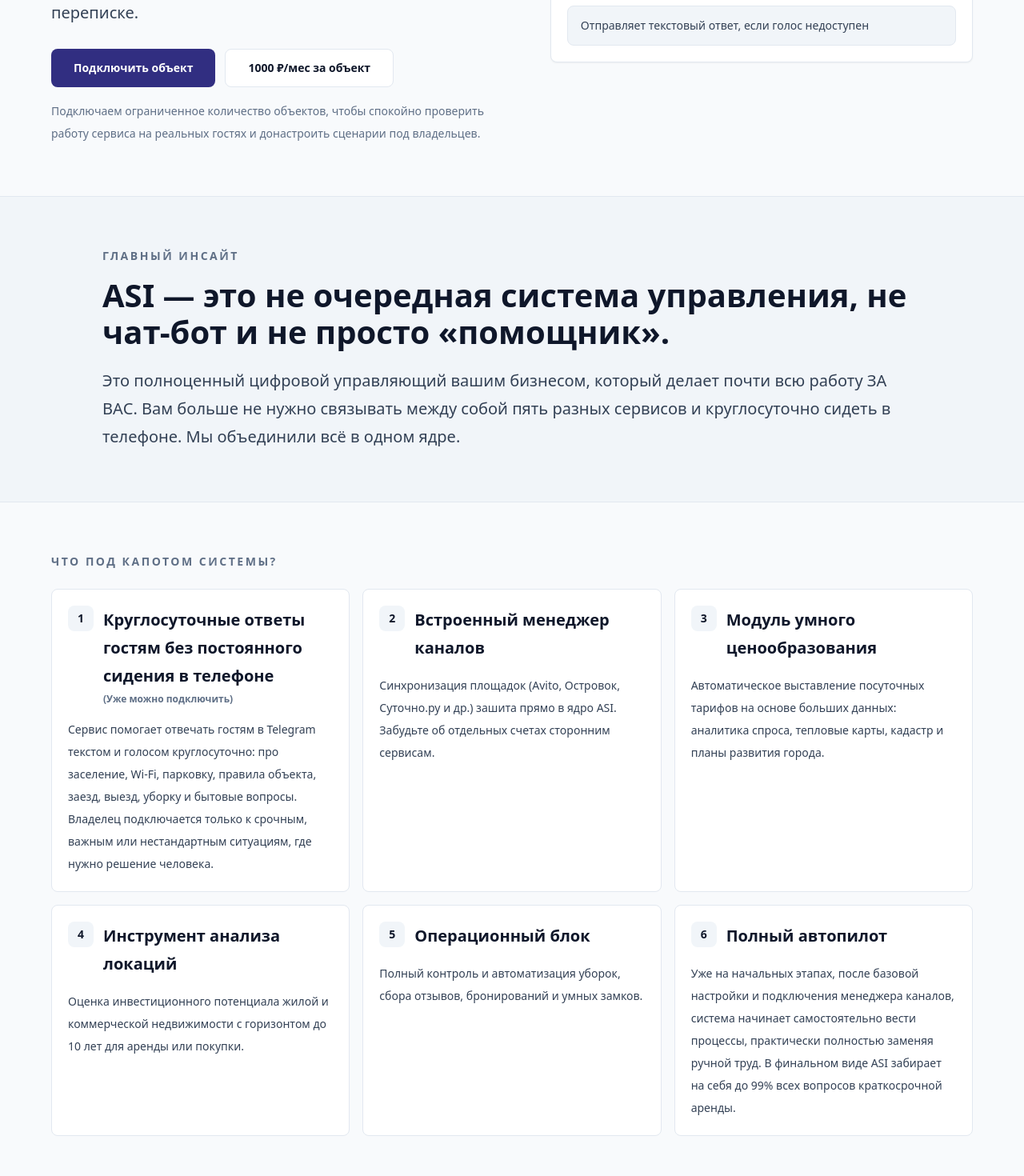
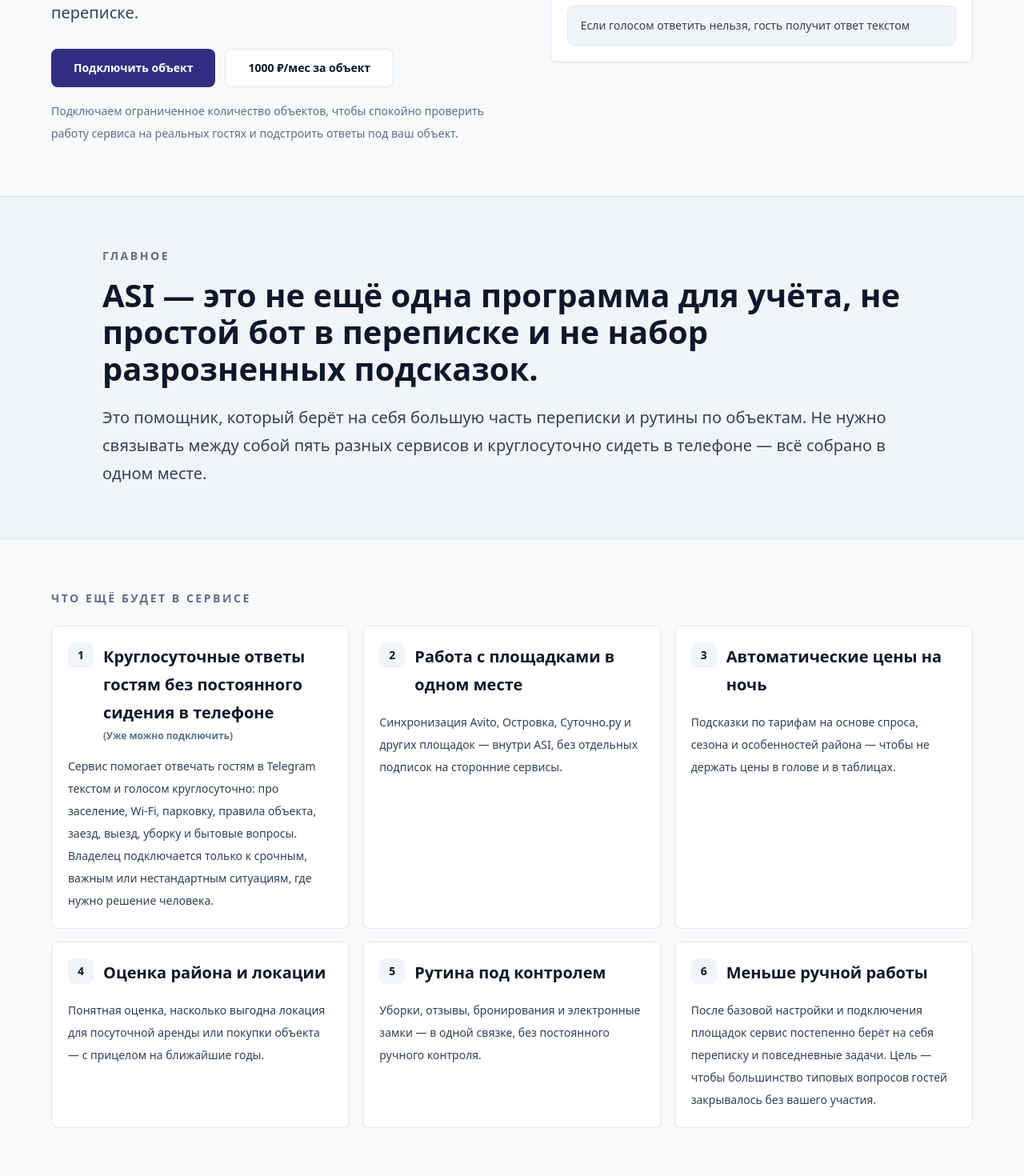
Before and after one commit to ASI-integration/asi-landing, a Next.js app: page /ru/early-access in a window 1280 px wide. Shown: the part 480-1950 px from the top of the page at 80% size. Built offline with nearby package versions, Linux system fonts and the light colour scheme.

Commit message:
fix: simplify early access page text

```diff
--- a/src/app/ru/early-access/page.tsx
+++ b/src/app/ru/early-access/page.tsx
@@ -6,8 +6,8 @@ import { RuPublicNavHeader } from '@/components/ru/RuPublicNavHeader';
 import { ThemeProvider } from '@/theme/ThemeProvider';
 
 export const metadata: Metadata = {
-  title: 'Ранний доступ: автопилот для посуточной недвижимости - ASI',
-  description: 'Ранний доступ ASI для владельцев и управляющих посуточной недвижимостью.',
+  title: 'Ранний доступ ASI для посуточной аренды',
+  description: 'Ранний доступ ASI для владельцев посуточных объектов: ответы гостям, меньше рутины в переписке.',
 };
 
 const featureItems = [
@@ -17,24 +17,24 @@ const featureItems = [
     text: 'Сервис помогает отвечать гостям в Telegram текстом и голосом круглосуточно: про заселение, Wi-Fi, парковку, правила объекта, заезд, выезд, уборку и бытовые вопросы. Владелец подключается только к срочным, важным или нестандартным ситуациям, где нужно решение человека.',
   },
   {
-    title: 'Встроенный менеджер каналов',
-    text: 'Синхронизация площадок (Avito, Островок, Суточно.ру и др.) зашита прямо в ядро ASI. Забудьте об отдельных счетах сторонним сервисам.',
+    title: 'Работа с площадками в одном месте',
+    text: 'Синхронизация Avito, Островка, Суточно.ру и других площадок — внутри ASI, без отдельных подписок на сторонние сервисы.',
   },
   {
-    title: 'Модуль умного ценообразования',
-    text: 'Автоматическое выставление посуточных тарифов на основе больших данных: аналитика спроса, тепловые карты, кадастр и планы развития города.',
+    title: 'Автоматические цены на ночь',
+    text: 'Подсказки по тарифам на основе спроса, сезона и особенностей района — чтобы не держать цены в голове и в таблицах.',
   },
   {
-    title: 'Инструмент анализа локаций',
-    text: 'Оценка инвестиционного потенциала жилой и коммерческой недвижимости с горизонтом до 10 лет для аренды или покупки.',
+    title: 'Оценка района и локации',
+    text: 'Понятная оценка, насколько выгодна локация для посуточной аренды или покупки объекта — с прицелом на ближайшие годы.',
   },
   {
-    title: 'Операционный блок',
-    text: 'Полный контроль и автоматизация уборок, сбора отзывов, бронирований и умных замков.',
+    title: 'Рутина под контролем',
+    text: 'Уборки, отзывы, бронирования и электронные замки — в одной связке, без постоянного ручного контроля.',
   },
   {
-    title: 'Полный автопилот',
-    text: 'Уже на начальных этапах, после базовой настройки и подключения менеджера каналов, система начинает самостоятельно вести процессы, практически полностью заменяя ручной труд. В финальном виде ASI забирает на себя до 99% всех вопросов краткосрочной аренды.',
+    title: 'Меньше ручной работы',
+    text: 'После базовой настройки и подключения площадок сервис постепенно берёт на себя переписку и повседневные задачи. Цель — чтобы большинство типовых вопросов гостей закрывалось без вашего участия.',
   },
 ];
 
@@ -49,12 +49,12 @@ const securityItems = [
   },
   {
     mark: '🤖',
-    text: 'Контролируемый ИИ: для теста нужны только открытые данные: памятка гостя, Wi-Fi, адрес и основные данные по объектам. Если ИИ столкнется со сложным вопросом, система мгновенно переведет диалог на понятный текстовый сценарий — гость всегда получит помощь.',
+    text: 'Для проверки сервиса достаточно открытых данных: памятка для гостя, Wi-Fi, адрес и основная информация по объектам. Если вопрос окажется сложным, гость сразу получит понятный ответ текстом — помощь не пропадёт.',
   },
 ];
 
 const pricingRows = [
-  ['Первые 7–14 дней', '0 ₽ (тест-драйв системы)'],
+  ['Первые 7–14 дней', '0 ₽ (пробный период)'],
   ['До 31 августа 2026 года', '1 000 ₽ / мес. за объект'],
   ['С 1 сентября 2026 года', '3 000 ₽ за объект / мес. на 12 месяцев (всего 100 ₽ в сутки — цена чашки кофе)'],
 ];
@@ -91,7 +91,7 @@ export default function RuEarlyAccessPage() {
                   </a>
                 </div>
                 <p className="mt-4 max-w-2xl text-sm leading-7 text-[var(--t-muted)]">
-                  Подключаем ограниченное количество объектов, чтобы спокойно проверить работу сервиса на реальных гостях и донастроить сценарии под владельцев.
+                  Подключаем ограниченное количество объектов, чтобы спокойно проверить работу сервиса на реальных гостях и подстроить ответы под ваш объект.
                 </p>
               </div>
             </div>
@@ -102,7 +102,7 @@ export default function RuEarlyAccessPage() {
                 {[
                   'Отвечает на частые вопросы гостей',
                   'Помогает сократить рутину в переписке',
-                  'Отправляет текстовый ответ, если голос недоступен',
+                  'Если голосом ответить нельзя, гость получит ответ текстом',
                 ].map((item) => (
                   <li key={item} className="rounded-lg border border-[var(--t-border)] bg-[var(--t-surface-2)] px-4 py-3 text-sm leading-6 text-[var(--t-text-2)]">
                     {item}
@@ -115,19 +115,19 @@ export default function RuEarlyAccessPage() {
 
         <section className="border-y border-[var(--t-border)] bg-[var(--t-surface-2)] px-4 py-12 sm:px-6 sm:py-16">
           <div className="mx-auto max-w-5xl">
-            <p className="text-sm font-bold uppercase tracking-[0.18em] text-[var(--t-muted)]">Главный инсайт</p>
+            <p className="text-sm font-bold uppercase tracking-[0.18em] text-[var(--t-muted)]">Главное</p>
             <h2 className="mt-4 text-2xl font-bold leading-tight text-[var(--t-text)] sm:text-4xl">
-              ASI — это не очередная система управления, не чат-бот и не просто «помощник».
+              ASI — это не ещё одна программа для учёта, не простой бот в переписке и не набор разрозненных подсказок.
             </h2>
             <p className="mt-5 text-base leading-8 text-[var(--t-text-2)] sm:text-lg">
-              Это полноценный цифровой управляющий вашим бизнесом, который делает почти всю работу ЗА ВАС. Вам больше не нужно связывать между собой пять разных сервисов и круглосуточно сидеть в телефоне. Мы объединили всё в одном ядре.
+              Это помощник, который берёт на себя большую часть переписки и рутины по объектам. Не нужно связывать между собой пять разных сервисов и круглосуточно сидеть в телефоне — всё собрано в одном месте.
             </p>
           </div>
         </section>
 
         <section className="px-4 py-12 sm:px-6 sm:py-16">
           <div className="mx-auto max-w-6xl">
-            <p className="text-sm font-bold uppercase tracking-[0.18em] text-[var(--t-muted)]">Что под капотом системы?</p>
+            <p className="text-sm font-bold uppercase tracking-[0.18em] text-[var(--t-muted)]">Что ещё будет в сервисе</p>
             <div className="mt-6 grid gap-4 md:grid-cols-2 lg:grid-cols-3">
               {featureItems.map((item, index) => (
                 <article key={item.title} className="rounded-lg border border-[var(--t-border)] bg-[var(--t-surface)] p-5">
```
